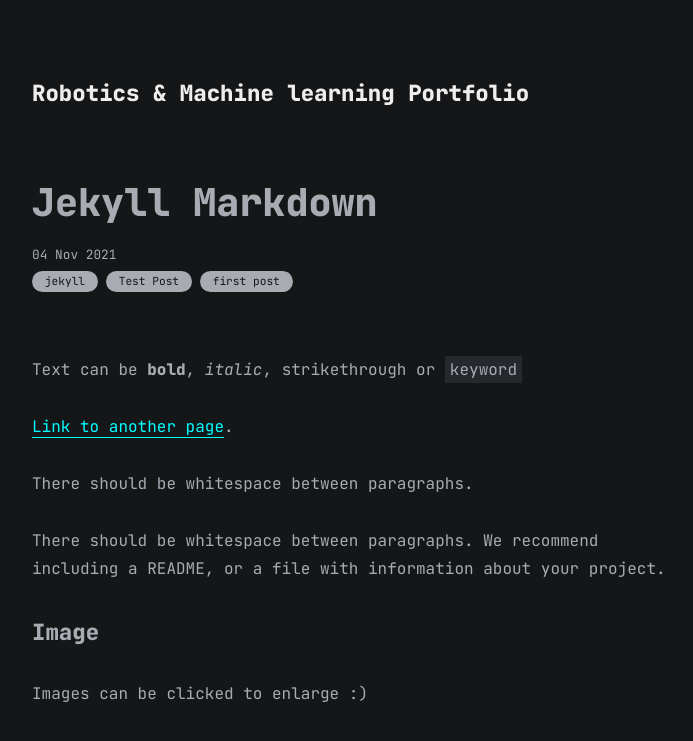
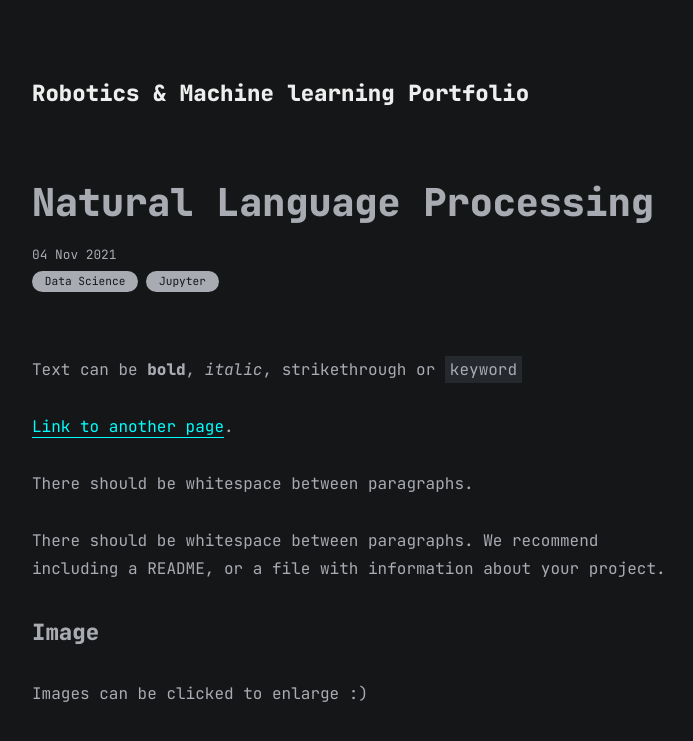
Before and after one commit to jeongwoongc/jeongwoongc.github.io, a Jekyll site: the page built from all_collections/_posts/2021-11-04-natural-language-processing.md, in a window 1280 px wide and 900 px high, cut to the strip 0-749 px from the top of the window. Shown: the top 741 px of the strip, without its empty margins (283-976 px from the left). Built offline with Jekyll 4.4.1, drawn with Linux system fonts in a browser that asks for light colours.

Commit message:
testing post

```diff
--- a/all_collections/_posts/2021-11-04-jekyll-markdown.md
+++ b/all_collections/_posts/2021-11-04-natural-language-processing.md
@@ -1,8 +1,8 @@
 ---
 layout: post
-title: Jekyll Markdown
+title: Natural Language Processing
 date: 2021-11-04
-categories: ["jekyll", "Test Post", "first post"]
+categories: ["Data Science", "Jupyter"]
 ---
 
 Text can be **bold**, _italic_, ~~strikethrough~~ or `keyword`
```
Also changed, not shown: all_collections/_posts/2022-12-27-object-detection.md (renamed from all_collections/_posts/2022-12-27-the-purpose-of-education.md, +2 -2 lines).
